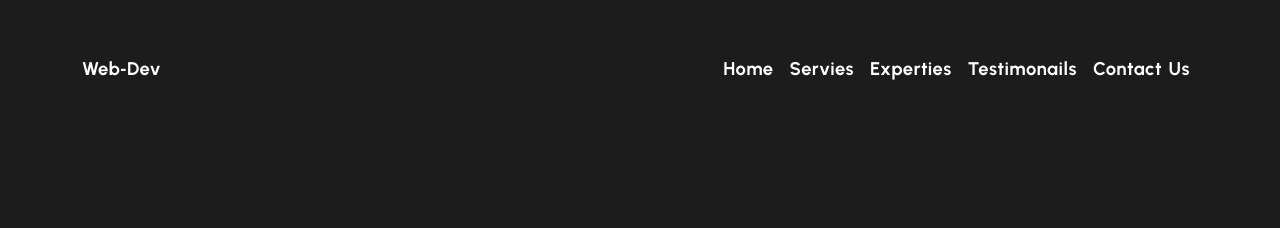
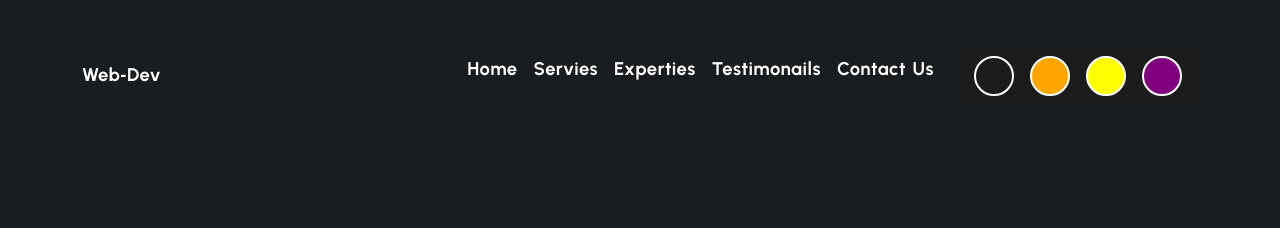
Before and after one commit to Shehriyar31/professionalBootstrap, a plain HTML site: page index.html in a window 1280 px wide. Shown: the top 228 px of the page. Drawn offline with nearby package versions, Linux system fonts and the light colour scheme; files whose address does not match are found by name.

Commit message:
Update index.html

```diff
--- a/index.html
+++ b/index.html
@@ -41,7 +41,14 @@
                  <li class=" nav-item">
                     <a class=" nav-link" href="#contact">Contact Us</a>
                 </li>
-
+<li class="nav-item ms-lg-3 mt-3 mt-lg-0">
+                    <div id="color-palette" class="color-palette d-flex gap-3">
+                        <div class="color-btn" data-color="var(--bs-dark-color)"></div>
+                        <div class="color-btn" data-color="orange"></div>
+                        <div class="color-btn" data-color="yellow"></div>
+                        <div class="color-btn" data-color="purple"></div>
+                    </div>
+                </li>
 
             </ul>
 
@@ -770,6 +777,7 @@
 <script src="https://cdn.jsdelivr.net/npm/bootstrap@5.0.2/dist/js/bootstrap.bundle.min.js"
         integrity="sha384-MrcW6ZMFYlzcLA8Nl+NtUVF0sA7MsXsP1UyJoMp4YLEuNSfAP+JcXn/tWtIaxVXM"
         crossorigin="anonymous"></script>
+    <script src="colorPalette.js"></script>
 
 <script>
     const tooltipTriggerList = document.querySelectorAll('[data-bs-toggle="tooltip"]')
```
